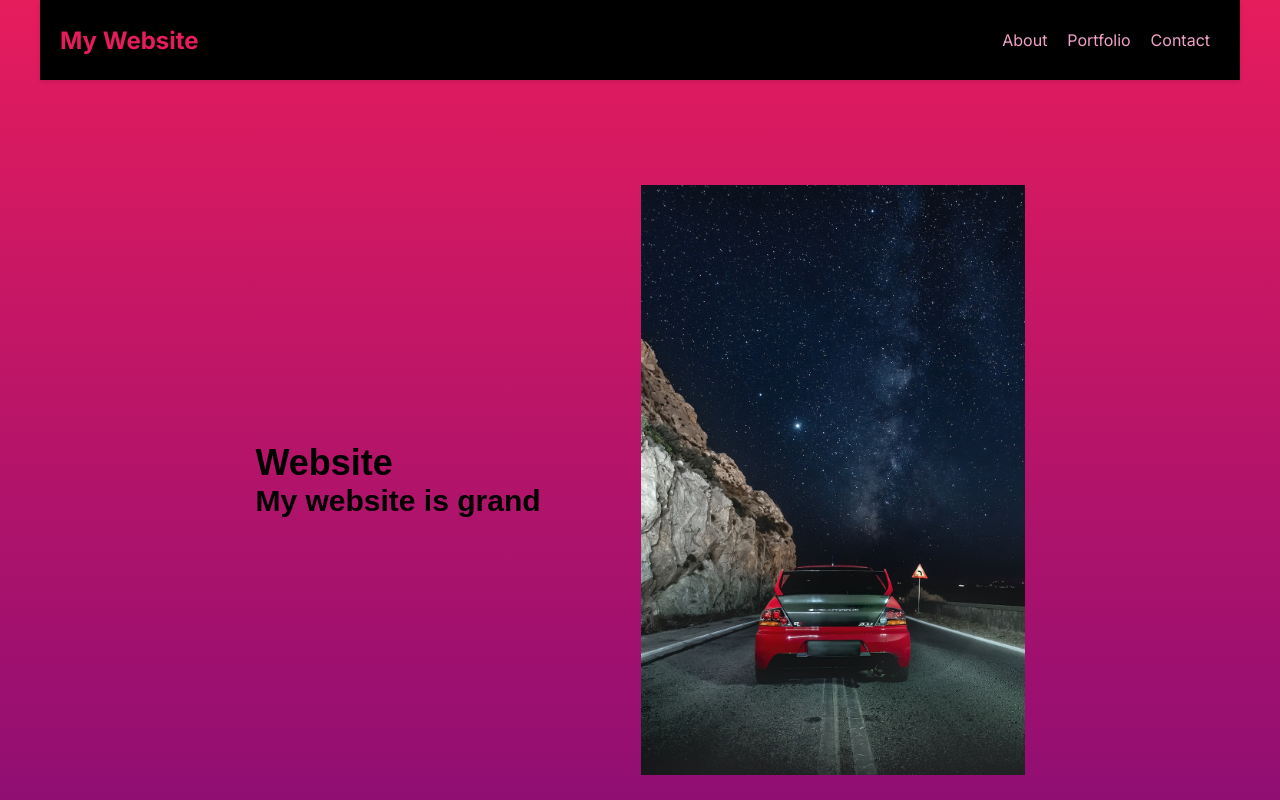
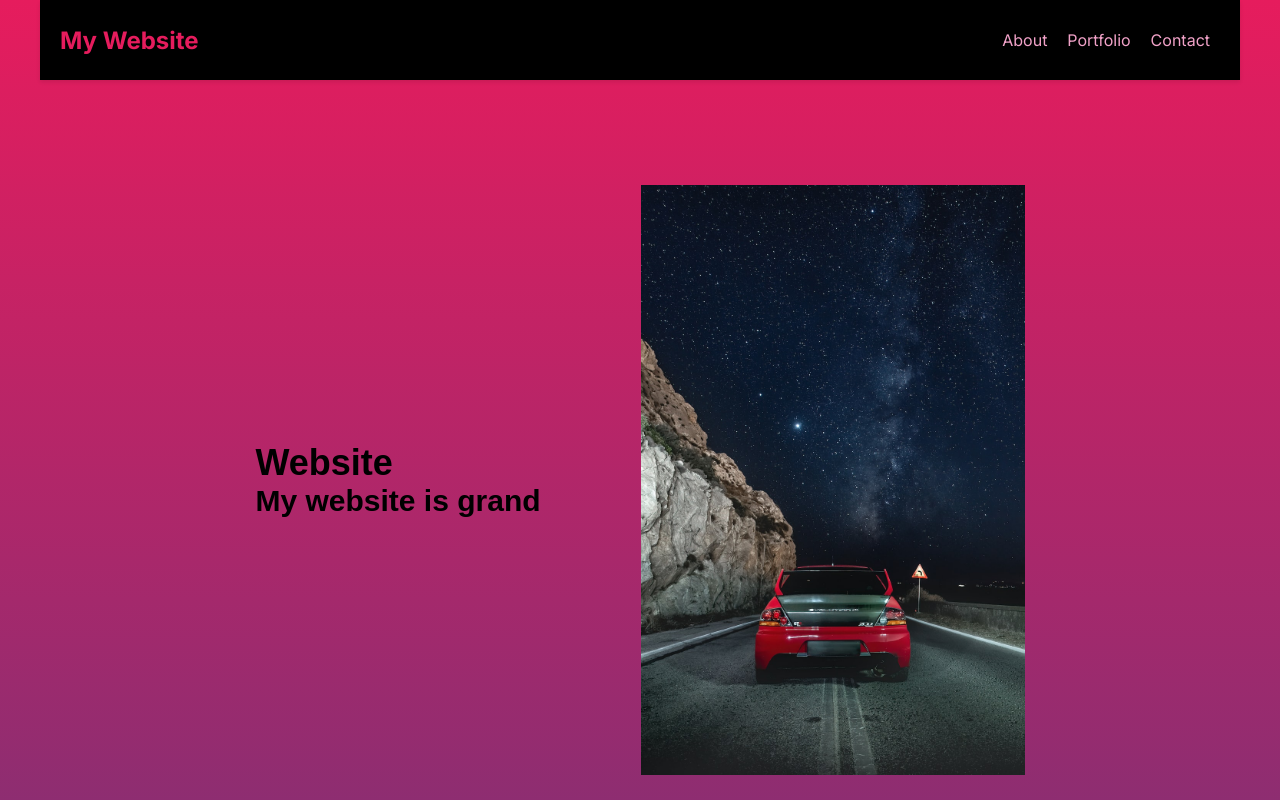
Before and after one commit to enzzzooo/portfolio, a Next.js app: page / in a window 1280 px wide. Shown: the top 800 px of the page. Built offline with nearby package versions, Linux system fonts and the light colour scheme; a web font is replaced by a local one.

Commit message:
need to fix gradient

```diff
--- a/app/globals.css
+++ b/app/globals.css
@@ -30,6 +30,7 @@
 
   --gradientRW: linear-gradient(var(--red), white);
   --gradientRP: linear-gradient(var(--red), var(--blue));
+  --gradientIndex: linear-gradient(var(--red), rgb(133, 47, 115));
 
   --headerHeight: 5rem;
 }
--- a/app/page.module.css
+++ b/app/page.module.css
@@ -1,6 +1,5 @@
 .section1 {
-  height: 200vh;
-  background: var(--gradientRP);
+  background: var(--gradientIndex);
 }
 .TitleWrapper {
   display: flex;
```
